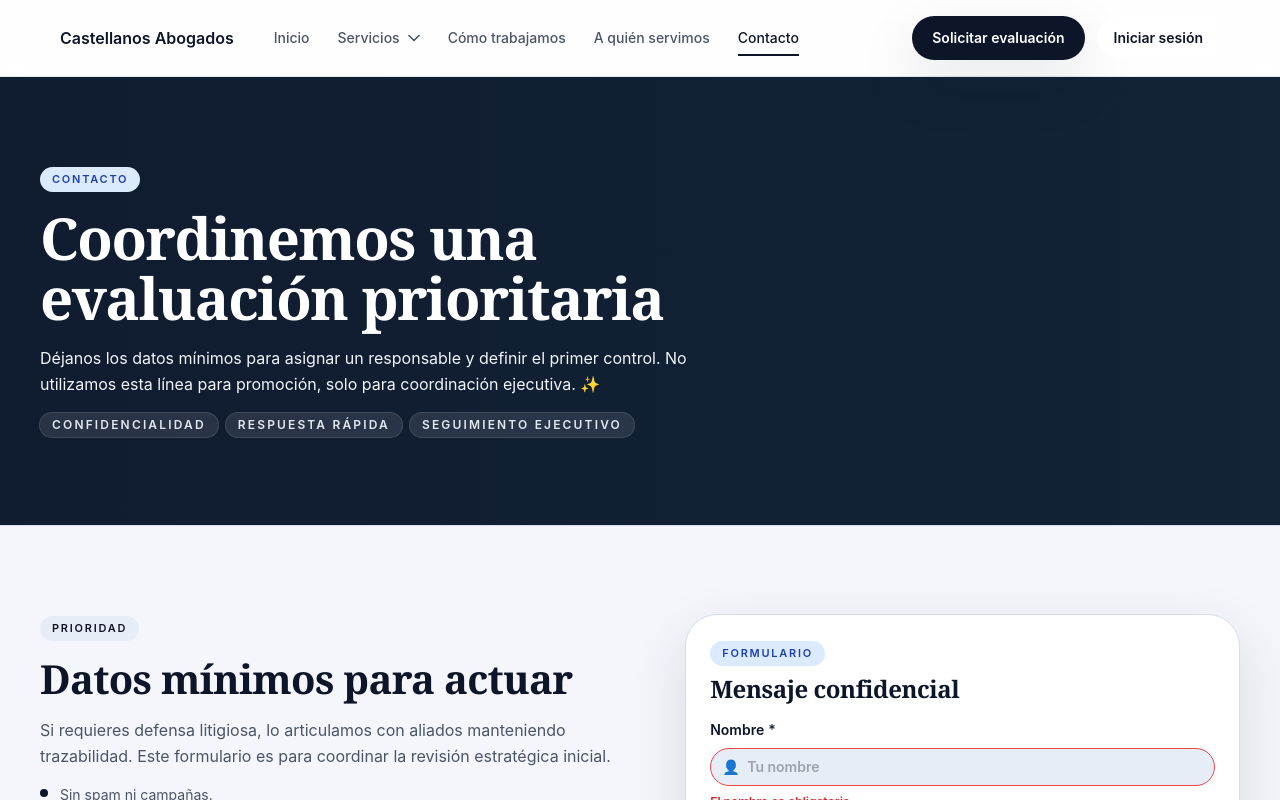
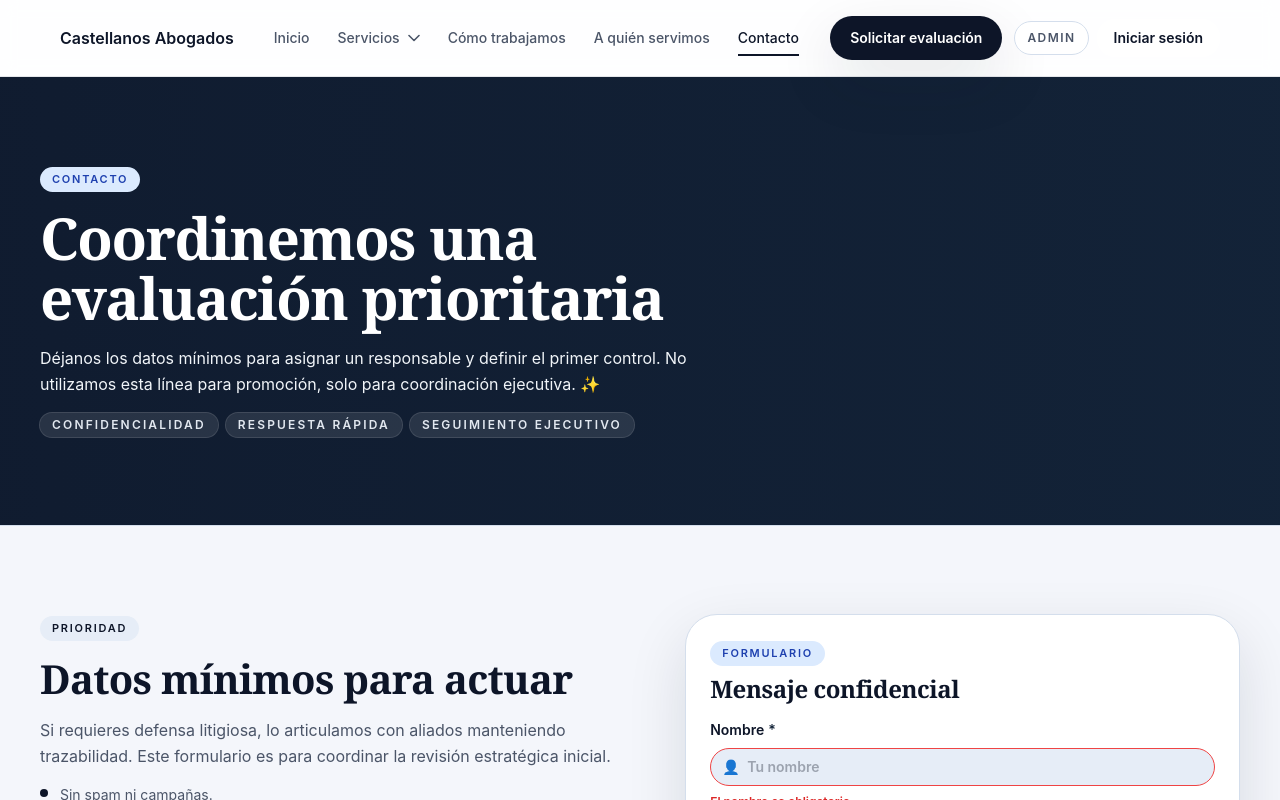
Before and after one commit to jjonnas1/castellanosabogados, a Next.js app: page /contacto in a window 1280 px wide. Shown: the top 800 px of the page. Built offline with nearby package versions, Linux system fonts and the light colour scheme.

Commit message:
Expose admin login access in public header

```diff
--- a/app/components/SiteHeader.tsx
+++ b/app/components/SiteHeader.tsx
@@ -181,11 +181,27 @@ export default function SiteHeader() {
             Solicitar evaluación
           </a>
 
+          <div className="hidden items-center gap-2 sm:flex">
+            <Link
+              href="/admin/login"
+              className="rounded-full border border-border bg-white px-3 py-2 text-xs font-semibold uppercase tracking-[0.12em] text-muted transition hover:border-ink hover:text-ink"
+            >
+              Admin
+            </Link>
+
+            <Link
+              href="/cliente/acceso"
+              className="btn-secondary border-transparent bg-white/70 px-4 py-2 text-sm font-semibold hover:border-accent-700"
+            >
+              Iniciar sesión
+            </Link>
+          </div>
+
           <Link
             href="/cliente/acceso"
-            className="btn-secondary border-transparent bg-white/70 px-4 py-2 text-sm font-semibold hover:border-accent-700"
+            className="btn-secondary border-transparent bg-white/70 px-4 py-2 text-sm font-semibold hover:border-accent-700 sm:hidden"
           >
-            Iniciar sesión
+            Ingresar
           </Link>
 
           {/* Mobile toggle */}
@@ -291,6 +307,14 @@ export default function SiteHeader() {
             </a>
 
             <Link
+              href="/admin/login"
+              className="rounded-xl border border-border px-3 py-2 text-center text-sm font-semibold text-ink transition hover:bg-subtle"
+              onClick={() => setOpen(false)}
+            >
+              Acceso administrador
+            </Link>
+
+            <Link
               href="/cliente/acceso"
               className="btn-secondary w-full justify-center"
               onClick={() => setOpen(false)}
```
